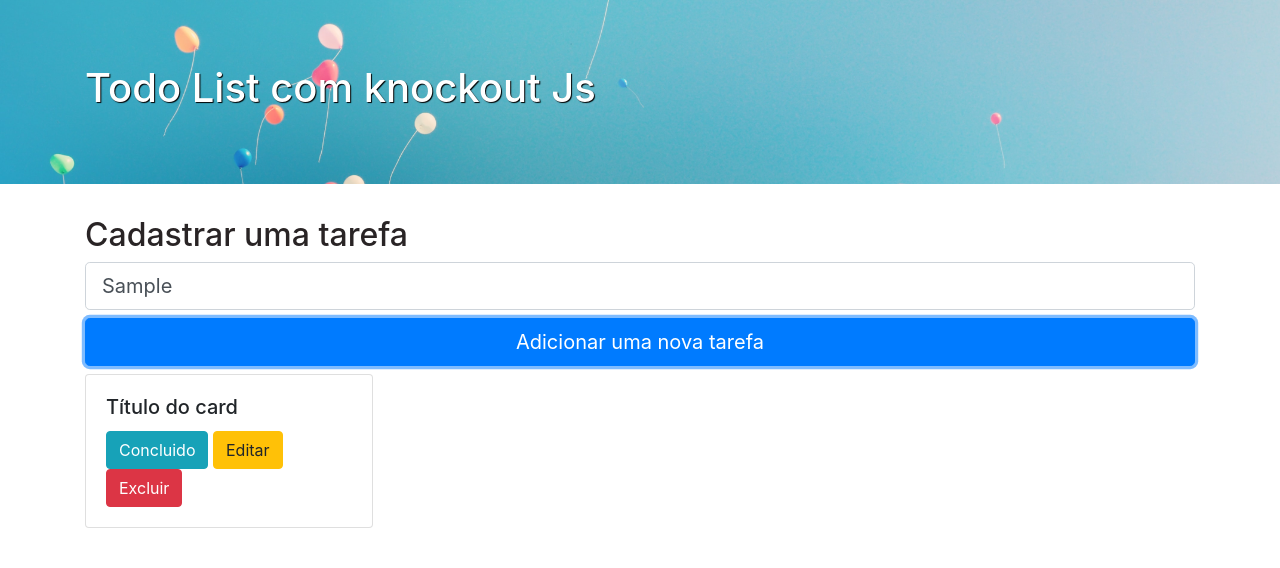
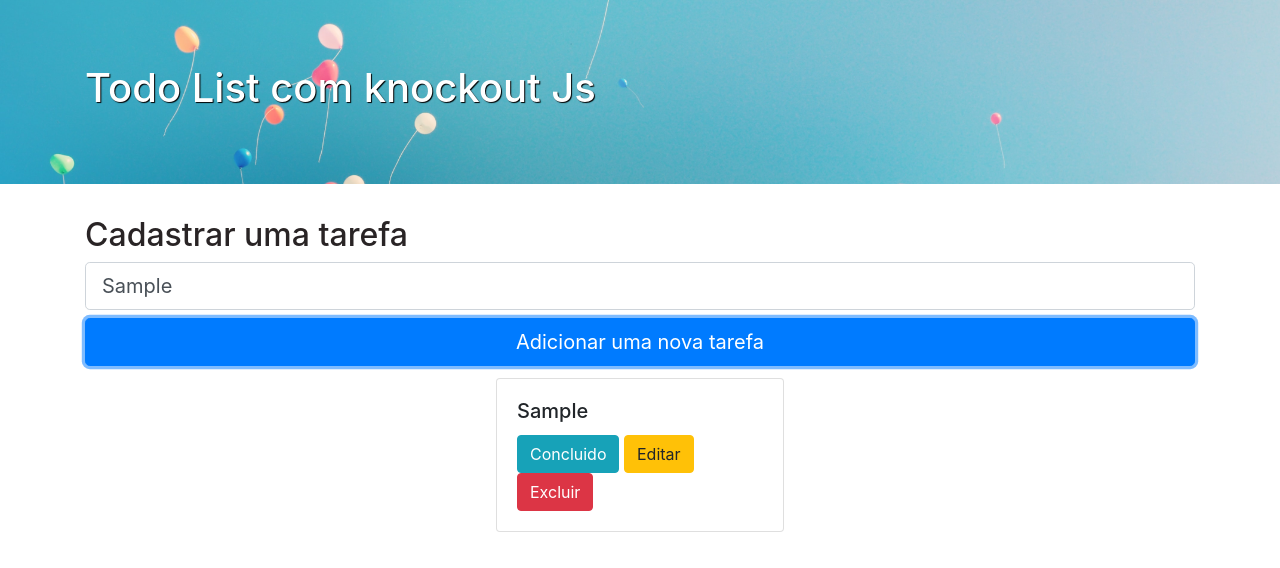
Before and after one commit to kleberMRocha/Todo-List-knockoutJs, a plain HTML site: page index.html in a window 1280 px wide. Both pictures are taken after typing "Sample" into the empty fields and a click on the button "Adicionar uma nova tarefa". Drawn offline with nearby package versions, Linux system fonts and the light colour scheme.

Commit message:
WIP - todo list

```diff
--- a/index.html
+++ b/index.html
@@ -35,13 +35,22 @@
         Adicionar uma nova tarefa
       </button>
     </div>
-    <div class="container">
-      <div class="card" style="width: 18rem">
+    <div
+      class="container d-flex flex-wrap a-center justify-content-center"
+      data-bind="foreach: tasks"
+    >
+      <div class="card m-1" style="width: 18rem">
         <div class="card-body">
-          <h5 class="card-title">Título do card</h5>
+          <h5 class="card-title" data-bind="text: $data.name"></h5>
           <button href="#" class="btn btn-info">Concluido</button>
           <button href="#" class="btn btn-warning">Editar</button>
-          <button href="#" class="btn btn-danger">Excluir</button>
+          <button
+            href="#"
+            class="btn btn-danger"
+            data-bind="click: $root.removeTask"
+          >
+            Excluir
+          </button>
         </div>
       </div>
     </div>
--- a/todo.js
+++ b/todo.js
@@ -5,11 +5,14 @@ function viewModel() {
   self.addTask = function () {
     var task = {
       id: self.tasks().length + 1,
-      name: self.tasks(),
+      name: self.taskName(),
       isCompleted: false,
     };
 
     self.tasks.push(task);
+  };
+  self.removeTask = function () {
+    console.log('remove');
   };
 }
 
```
